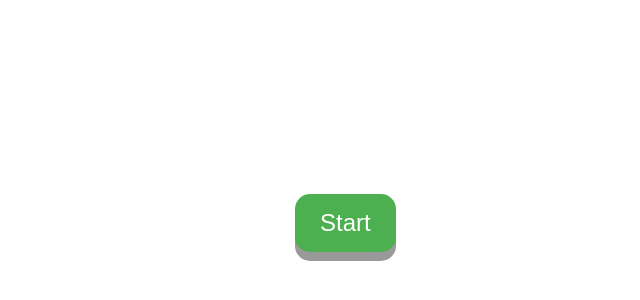
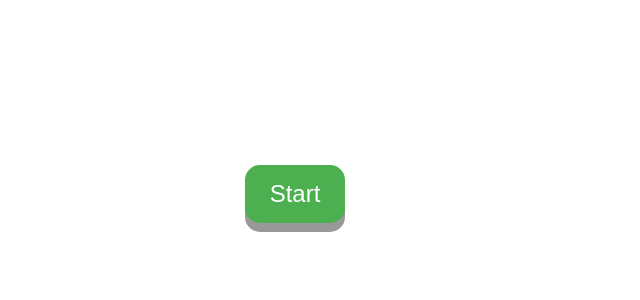
Before and after one commit to matannagar/matannagar.github.io, a plain HTML site: page index.html in a window 1280 px wide. Shown: the part 206-506 px from the top of the page, without its empty margins (345-985 px from the left). Drawn offline with Linux system fonts and the light colour scheme.

Commit message:
placed in the middle

```diff
--- a/index.html
+++ b/index.html
@@ -8,12 +8,15 @@
 
 <body>
     <div class="rectangle">
-        <button type="button" id="cam_button" onclick="init();pop()">Start</button>
-        <div class= "webcam-container" id="webcam-container"></div>
-        <div className = "label-container" id="label-container"></div>
-        <script src="https://cdn.jsdelivr.net/npm/@tensorflow/tfjs@1.3.1/dist/tf.min.js"></script>
-        <script
-            src="https://cdn.jsdelivr.net/npm/@teachablemachine/image@0.8/dist/teachablemachine-image.min.js"></script>
+        <div class='cell'>
+            <button type="button" id="cam_button" onclick="init();pop()">Start</button>
+
+            <div class="webcam-container" id="webcam-container"></div>
+            <div className="label-container" id="label-container"></div>
+            <script src="https://cdn.jsdelivr.net/npm/@tensorflow/tfjs@1.3.1/dist/tf.min.js"></script>
+            <script
+                src="https://cdn.jsdelivr.net/npm/@teachablemachine/image@0.8/dist/teachablemachine-image.min.js"></script>
+        </div>
 
     </div>
 
@@ -62,7 +65,7 @@
             window.requestAnimationFrame(loop);
         }
 
-async function pop() {
+        async function pop() {
             document.getElementById('cam_button').style.display = 'none';
         }
 
--- a/mystyle.css
+++ b/mystyle.css
@@ -1,6 +1,10 @@
+html,
 body {
+  height: 100%;
+  width: 100%;
+  margin: 0;
+  padding: 0;
 }
-
 button {
   display: inline-block;
   padding: 15px 25px;
@@ -14,11 +18,6 @@ button {
   border: none;
   border-radius: 15px;
   box-shadow: 0 9px #999;
-
-  position: fixed;
-  top: 50%;
-  left: 50%;
-
 }
 
 button:hover {
@@ -31,13 +30,15 @@ button:active {
   transform: translateY(4px);
 }
 
-.webcam-container,
-.label-container{
-  display: inline-block;
+.rectangle {
+  display: table;
   text-align: center;
-  text-decoration: none;
+  width: 100%;
+  height: 100%;
+  table-layout: fixed;
+}
 
-position: fixed;
-  top: 50%;
-  left: 50%;
+.cell {
+  display: table-cell;
+  vertical-align: middle;
 }
```
